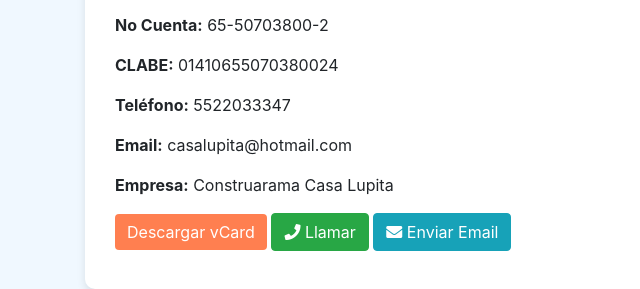
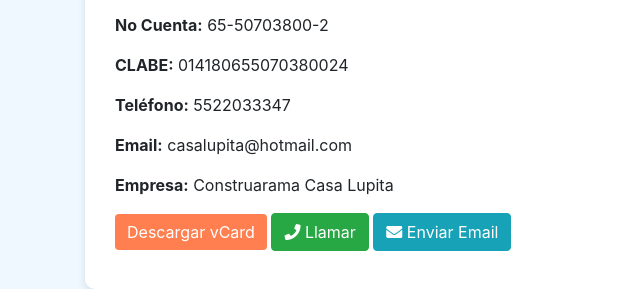
Before and after one commit to scamarenas481/conctacto_casaLupita, a plain HTML site: page index.html in a window 1280 px wide. Shown: the part 167-456 px from the top of the page, 0-640 px from the left. Drawn offline with nearby package versions, Linux system fonts and the light colour scheme.

Commit message:
Update index.html
se modifica para el numero de cuenta faltaba el 8

```diff
--- a/index.html
+++ b/index.html
@@ -44,7 +44,7 @@
                         <h1 class="card-title">Guadalupe Baltazar Reyes</h1>
                         <p class="card-text"><strong>Banco:</strong> SANTANDER</p>
                         <p class="card-text"><strong>No Cuenta:</strong> 65-50703800-2</p>
-                        <p class="card-text"><strong>CLABE:</strong> 01410655070380024</p>
+                        <p class="card-text"><strong>CLABE:</strong> 014180655070380024</p>
                         <p class="card-text"><strong>Teléfono:</strong> 5522033347</p>
                         <p class="card-text"><strong>Email:</strong> casalupita@hotmail.com</p>
                         <p class="card-text"><strong>Empresa:</strong> Construarama Casa Lupita</p>
```
